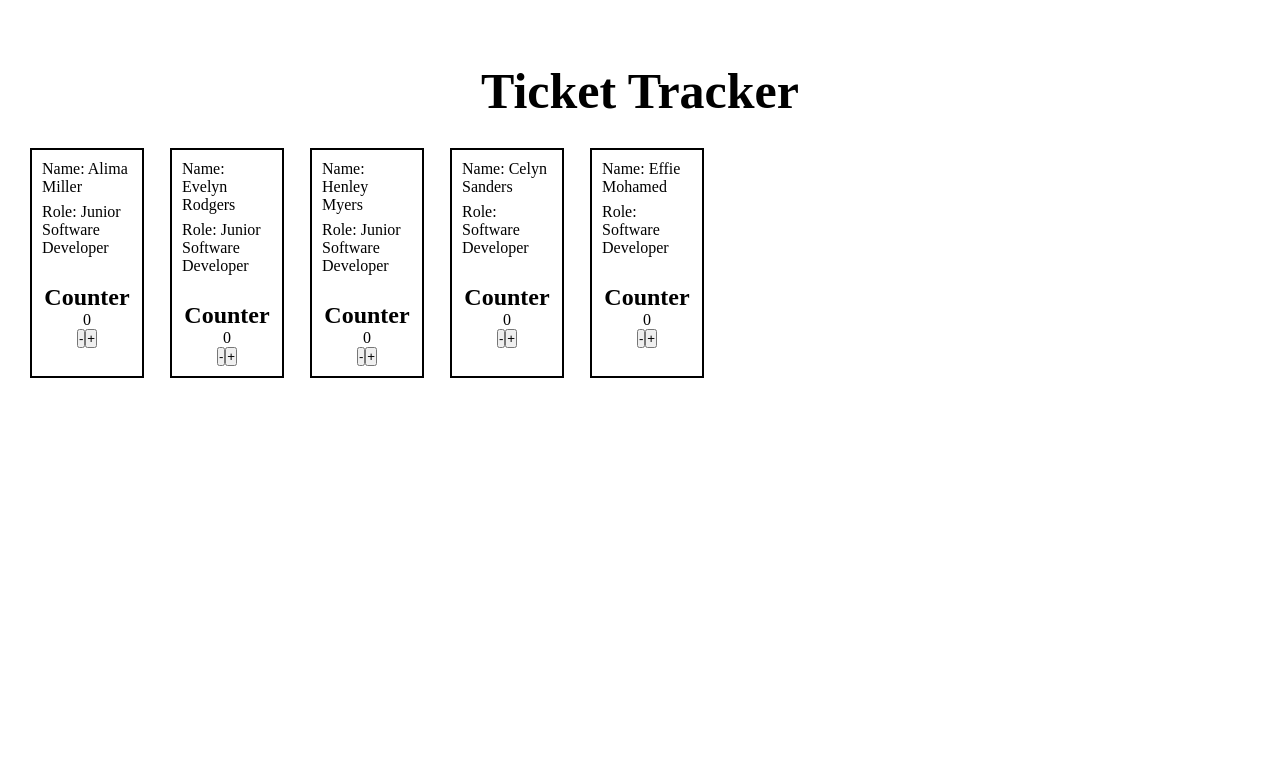
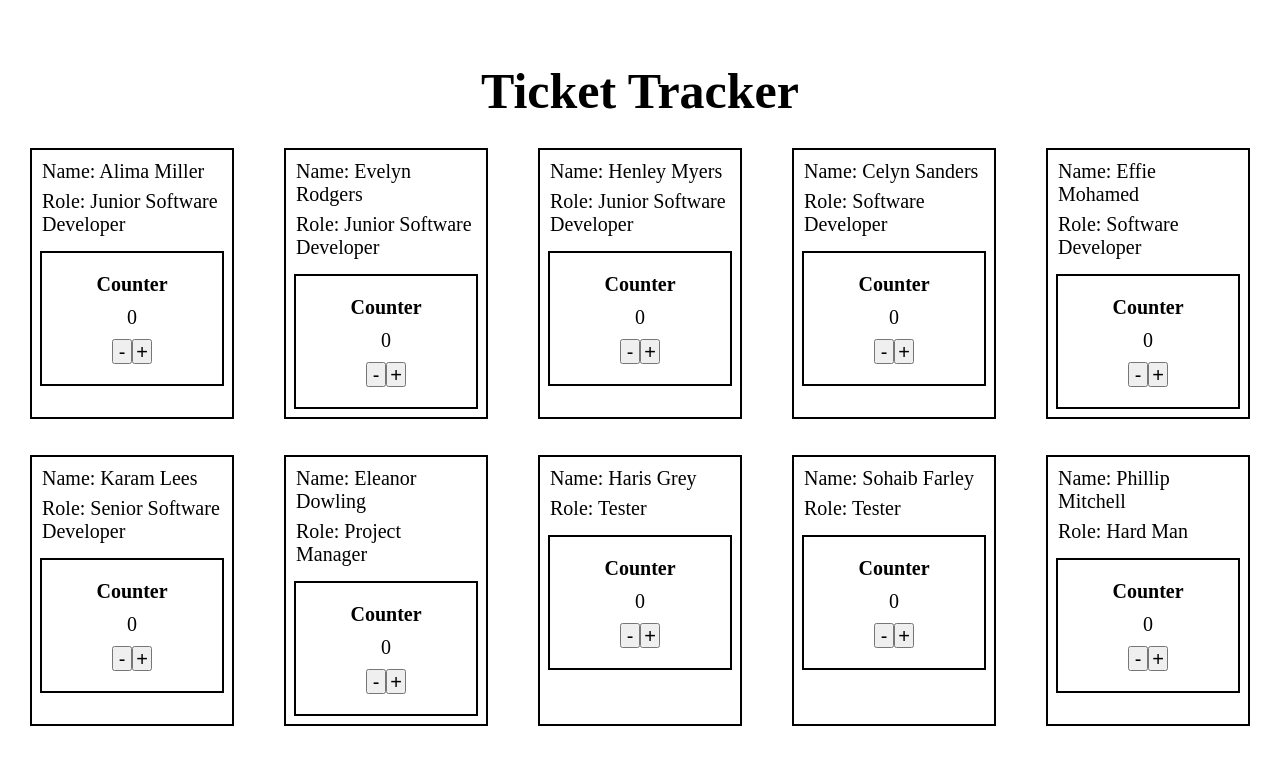
Before and after one commit to Sanjida213/react-project, a React (Vite) app: page / in a window 1280 px wide. Shown: the top 764 px of the page. Built offline with nearby package versions, Linux system fonts and the light colour scheme.

Commit message:
added styling

```diff
--- a/src/App.scss
+++ b/src/App.scss
@@ -5,23 +5,38 @@
   text-align: center;
 }
 
-.ticket-container{
-
-  .ticket__heading{
+.ticket-container {
+  .ticket__heading {
     padding: 30px;
     font-size: 50px;
   }
 
-  .employees-tickets{
+  .employees-tickets {
     display: flex;
-    // width: 200px;
-    gap: 30px;
+    flex-wrap: wrap; // allows the items to go on the next line
+    justify-content: space-between;
 
-    .ticket__employees-info{
+    .ticket__employees-info {
       display: block;
       outline: 2px solid black;
       padding: 10px;
       width: 110px;
+      margin-bottom: 30px;
     }
   }
 }
+
+@media screen and (min-width: 768px) {
+  .ticket-container {
+
+    .employees-tickets {
+      gap: 10px;
+      font-size: 20px;
+      flex-wrap: wrap;
+
+      .ticket__employees-info {
+        width: 200px;
+      }
+    }
+  }
+}
--- a/src/App.tsx
+++ b/src/App.tsx
@@ -22,24 +22,68 @@ const App = () => {
 
       <section className='ticket__employees-info'>
         <Employees employees={[team[1]]}/>
-        <Counter heading="Counter"/>
+        <div className='employee-tickets__counter'>
+          <Counter heading="Counter"/>
+        </div>
       </section>
 
-       <section className='ticket__employees-info'>
+      <section className='ticket__employees-info'>
         <Employees employees={[team[2]]}/>
-        <Counter heading="Counter"/>
+        <div className='employee-tickets__counter'>
+          <Counter heading="Counter"/>
+        </div>
       </section>
 
       <section className='ticket__employees-info'>
         <Employees employees={[team[3]]}/>
-        <Counter heading="Counter"/>
+        <div className='employee-tickets__counter'>
+          <Counter heading="Counter"/>
+        </div>
+      </section>
+
+      <section className='ticket__employees-info'>
+        <Employees employees={[team[4]]}/>
+        <div className='employee-tickets__counter'>
+          <Counter heading="Counter"/>
+        </div>
+      </section>
+
+      <section className='ticket__employees-info'>
+        <Employees employees={[team[5]]}/>
+        <div className='employee-tickets__counter'>
+          <Counter heading="Counter"/>
+        </div>
+      </section>
+
+      <section className='ticket__employees-info'>
+        <Employees employees={[team[6]]}/>
+        <div className='employee-tickets__counter'>
+          <Counter heading="Counter"/>
+        </div>
+      </section>
+
+      <section className='ticket__employees-info'>
+        <Employees employees={[team[7]]}/>
+        <div className='employee-tickets__counter'>
+          <Counter heading="Counter"/>
+        </div>
+      </section>
+
+      <section className='ticket__employees-info'>
+        <Employees employees={[team[8]]}/>
+        <div className='employee-tickets__counter'>
+          <Counter heading="Counter"/>
+        </div>
+      </section>
+
+      <section className='ticket__employees-info'>
+        <Employees employees={[team[9]]}/>
+        <div className='employee-tickets__counter'>
+          <Counter heading="Counter"/>
+        </div>
       </section>
 
 
-      <section className='ticket__employees-info'>
-        <Employees employees={[team[4]]}/>
-        <Counter heading="Counter"/>
-      </section>
     </div>
 
     </div>
--- a/src/components/Counter/Counter.scss
+++ b/src/components/Counter/Counter.scss
@@ -0,0 +1,23 @@
+.counter {
+  padding: 20px;
+  outline: 2px solid black;
+
+  .counter__heading {
+    display: flex;
+    flex-direction: column;
+    align-items: center;
+    font-size: 20px;
+  }
+
+  .counter__number{
+    padding: 10px;
+    font-size: 20px;
+  }
+
+  button{
+    font-size: 20px;
+    height: 25px;
+    width: 20px;
+  }
+
+}
--- a/src/components/Employee/Employee.scss
+++ b/src/components/Employee/Employee.scss
@@ -1,7 +1,7 @@
 
 .employee-content{
   display: block;
-  padding-bottom: 20px;
+  padding-bottom: 10px;
 
   .employee-content__names,
   .employee-content__roles{
```
